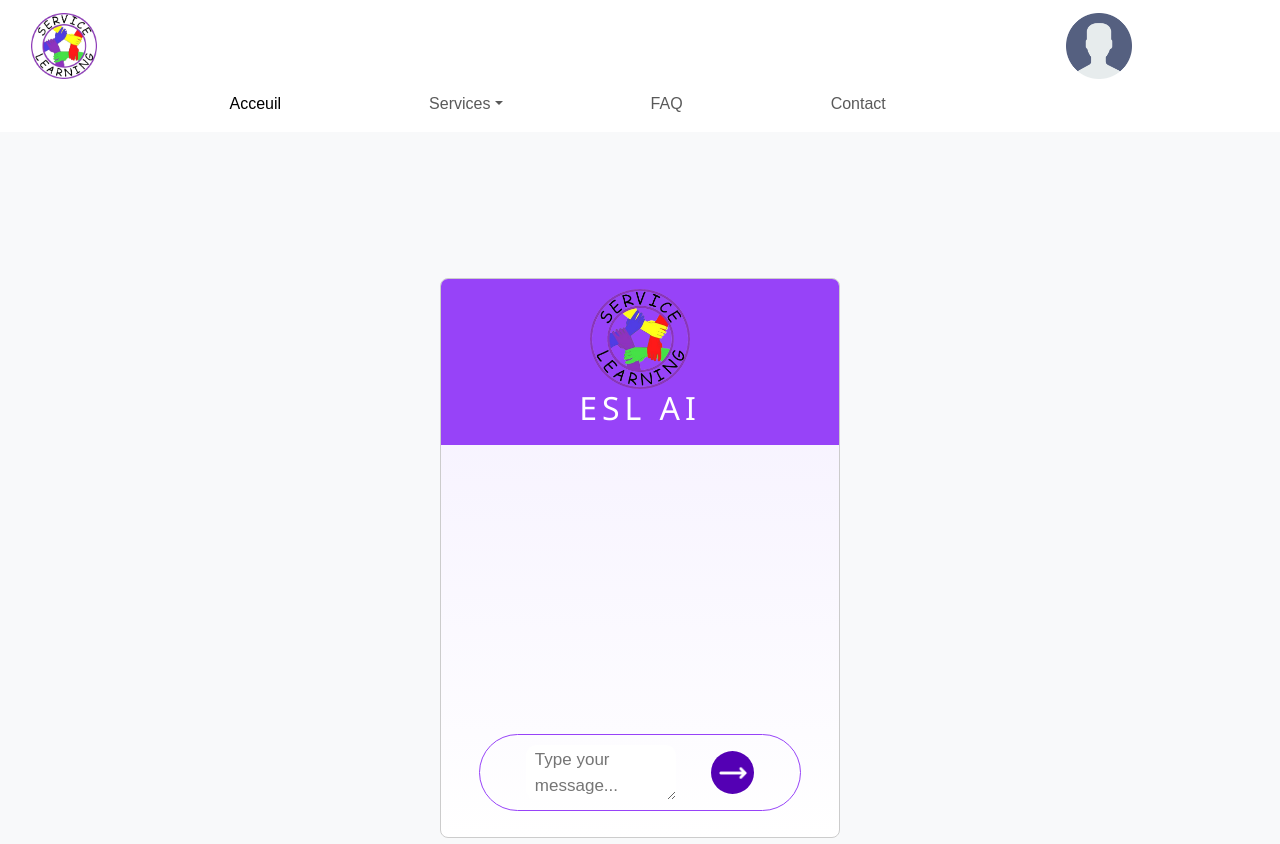
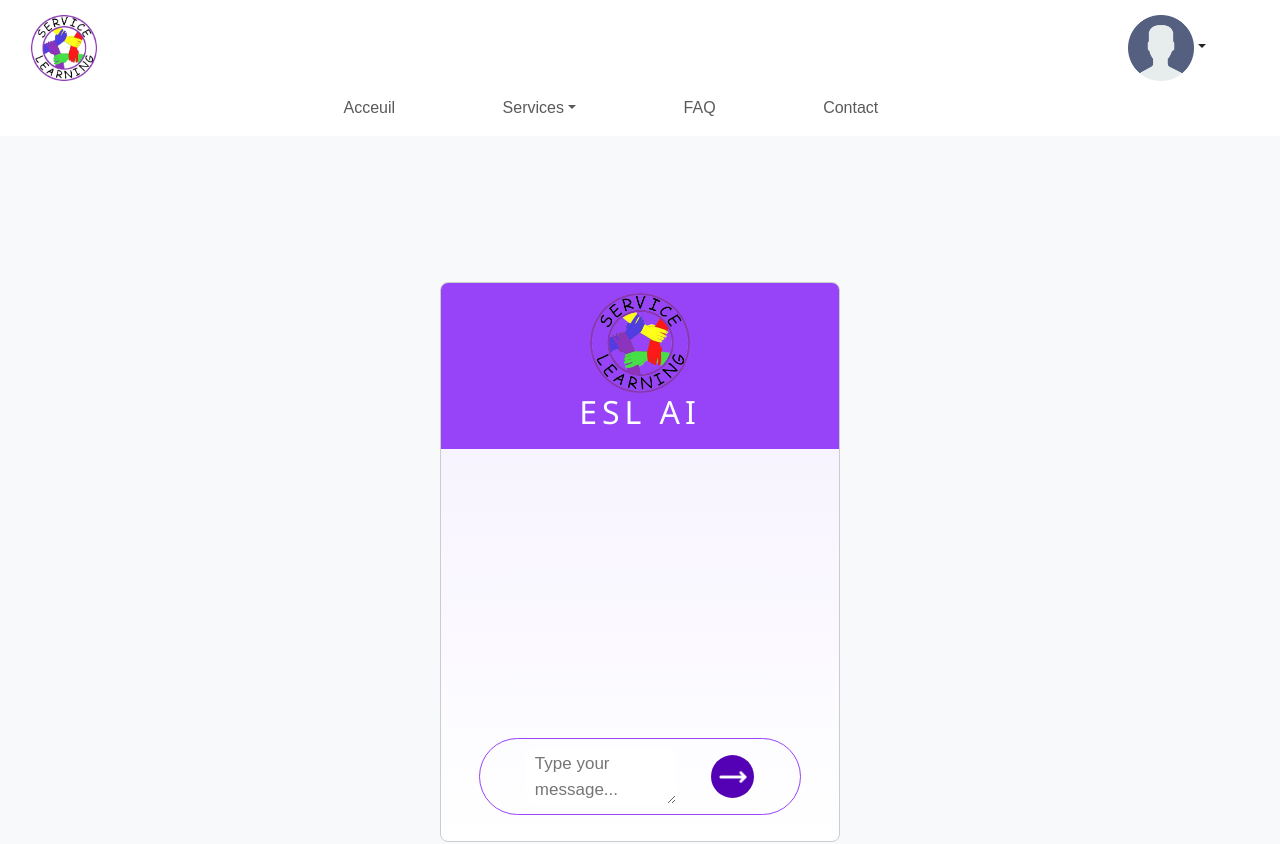
Before and after one commit to JalalBe66/Smart-Context, a React (Create React App) app: page /Service1 in a window 1280 px wide. Shown: the top 844 px of the page. Built offline with nearby package versions, Linux system fonts and the light colour scheme.

Commit message:
ajouter form in profile

```diff
--- a/src/Component/newHeader.js
+++ b/src/Component/newHeader.js
@@ -67,7 +67,7 @@ function New(){
                 <NavLink to="/">
                     <a class="navbar-brand" href="#">
                         <i>
-                            <img src={logoComplet} height={"66px"} />
+                            <img src={logoComplet} height={"66px"} alt="Logo" />
                         </i>
                     </a>
                 </NavLink>
@@ -75,63 +75,86 @@ function New(){
                     <span class="navbar-toggler-icon"></span>
                 </button>
             </div>
+
             <div className="col-10"></div>
 
-
-            <div className="col-1 profile d-flex justify-content-end align-items-right">
-                <a class="navbar-brand" href="#"><i><img src={user} height={"66px"} /></i></a>
-                <button class="navbar-toggler" type="button" data-bs-toggle="collapse" data-bs-target="#navbarSupportedContent" aria-controls="navbarSupportedContent" aria-expanded="false" aria-label="Toggle navigation">
-                    <span class="navbar-toggler-icon"></span>
-                </button>
-                <div className="col-12 d-flex justify-content-end">
-                <button class="btnMenu " type="button" data-bs-toggle="offcanvas" data-bs-target="#offcanvasScrolling" aria-controls="offcanvasScrolling">
-                    <i><img src={menu} height={"52px"} /></i>
+            <div className="col-1 profile-menu-container d-flex justify-content-end align-items-center">
+                <div className="col-6 d-flex justify-content-end">
+                    <button className="btnMenu" type="button" data-bs-toggle="offcanvas" data-bs-target="#offcanvasScrolling" aria-controls="offcanvasScrolling">
+                        <i><img src={menu} height={"52px"}  alt="Menu" /></i>
                     </button>
                 </div>
+
+                <button type="button" class="btn dropdown-toggle" data-bs-toggle="dropdown" aria-expanded="false" data-bs-auto-close="outside">
+                    <i><img src={user} height={"66px"} alt="User" /></i>
+                </button>
+                <form class="dropdown-menu p-4 custom-dropdown-form dropdown-menu-end">
+                    <div class="mb-3">
+                        <label for="exampleDropdownFormEmail2" class="form-label">Email address</label>
+                        <input type="email" class="form-control" id="exampleDropdownFormEmail2" placeholder="email@example.com"/>
                     </div>
-            <div className="col-1"/>
+                    <div class="mb-3">
+                        <label for="exampleDropdownFormPassword2" class="form-label">Password</label>
+                        <input type="password" class="form-control" id="exampleDropdownFormPassword2" placeholder="Password"/>
+                    </div>
+                    <div class="mb-3 form-check">
+                        <input type="checkbox" class="form-check-input" id="dropdownCheck2"/>
+                        <label class="form-check-label" for="dropdownCheck2">Remember me</label>
+                    </div>
+                    <button type="submit" class="btn btn-primary">Sign in</button>
+                </form>
+            </div>
+
+            <div className="col-3"/>
+
             <div className="col-4 d-flex justify-content-center align-items-center">
                 <div class="collapse navbar-collapse">
                     <ul class="navbar-nav me-auto mb-2 mb-lg-0">
-                        <div className="col-3"/>
                         <li class="nav-item">
-                            <NavLink to="/">
-                                <a class="nav-link active" aria-current="page" href="#">Acceuil</a>
+                            <NavLink to="/" className="nav-link" activeClassName="active" exact>
+                                Acceuil
                             </NavLink>
                         </li>
-                        <div className="col-4"/>
+                        <div className="col-3"/>
                         <li class="nav-item dropdown">
                             <a class="nav-link dropdown-toggle" href="#" role="button" data-bs-toggle="dropdown" aria-expanded="false">
                                 Services
                             </a>
                             <ul class="dropdown-menu">
-                                            <li><Link to="Service1"><a class="dropdown-item" href="#">Service 1</a></Link></li>
-                                            <li><Link to="Service2"><a class="dropdown-item" href="#">Service 2</a></Link></li>
+                                <li>
+                                    <Link to="/Service1" class="dropdown-item">
+                                        Service 1
+                                    </Link>
+                                </li>
+                                <li>
+                                    <Link to="/Service2" class="dropdown-item">
+                                        Service 2
+                                    </Link>
+                                </li>
                             </ul>
                         </li>
-                        <div className="col-4"/>
+                        <div className="col-3"/>
                         <li class="nav-item">
-                            <NavLink to="/FAQ">
-                                <a class="nav-link" href="#">FAQ</a>
+                            <NavLink to="/FAQ" className="nav-link">
+                                FAQ
                             </NavLink>
                         </li>
-                        <div className="col-4"/>
+                        <div className="col-3"/>
                         <li class="nav-item">
-                            <NavLink to="/Contact">
-                                <a class="nav-link" href="#">Contact</a>
+                            <NavLink to="/Contact" className="nav-link">
+                                Contact
                             </NavLink>
-
                         </li>
                     </ul>
                 </div>
             </div>
 
         </div>
-
     </div>
 
-    <hr/>
+    <hr />
 </nav>
+
 {/* <button class="btnMenu btn-primary" type="button" data-bs-toggle="offcanvas" data-bs-target="#offcanvasScrolling" aria-controls="offcanvasScrolling">
     <i><img src={menu} height={"66px"} /></i>
 </button> */}
@@ -142,7 +165,7 @@ function New(){
     <button type="button" class="btn-close" data-bs-dismiss="offcanvas" aria-label="Close"></button>
   </div>
   <div class="offcanvas-body">
-    <p>Try scrolling the rest of the page to see this option in action.</p>
+    <h1>Menu</h1>
     <div className="col-4">
 
         <ul class="navbar-nav flex-column me-auto mb-2 mb-lg-0">
--- a/src/styleCSS/newHeader.css
+++ b/src/styleCSS/newHeader.css
@@ -12,9 +12,13 @@
 } */
 .btnMenu{
     display: none ;
-    float: top;
+    margin-bottom: 45px;
 
 }
+
+
+
+
 
 @media  (max-width:991px){
     .btnMenu{
```
Lines whose indentation alone changed are shown as unchanged.
